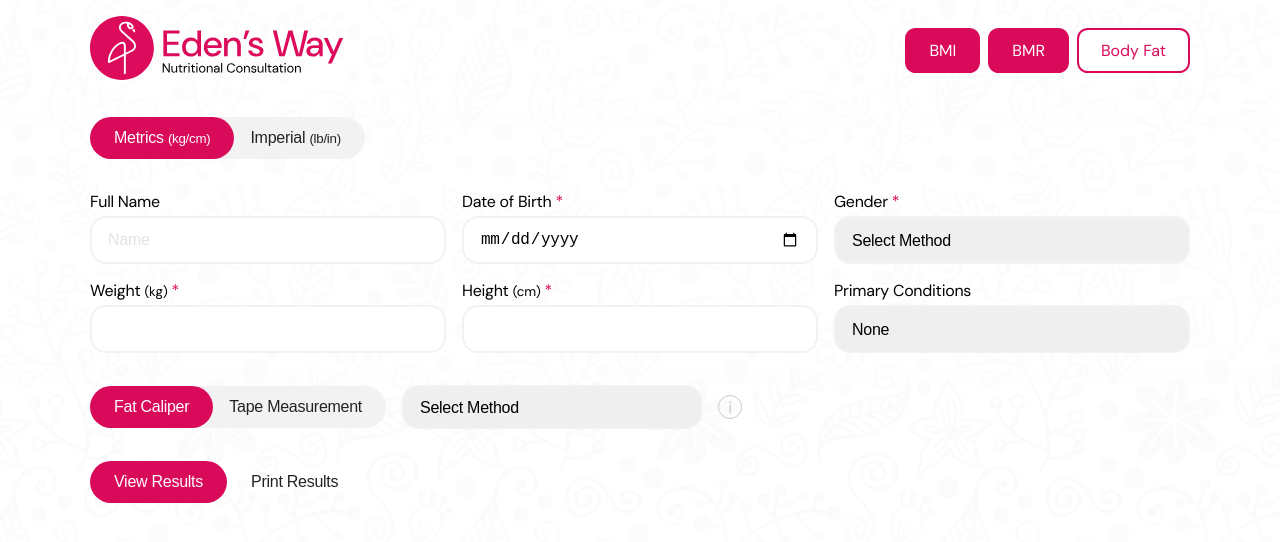
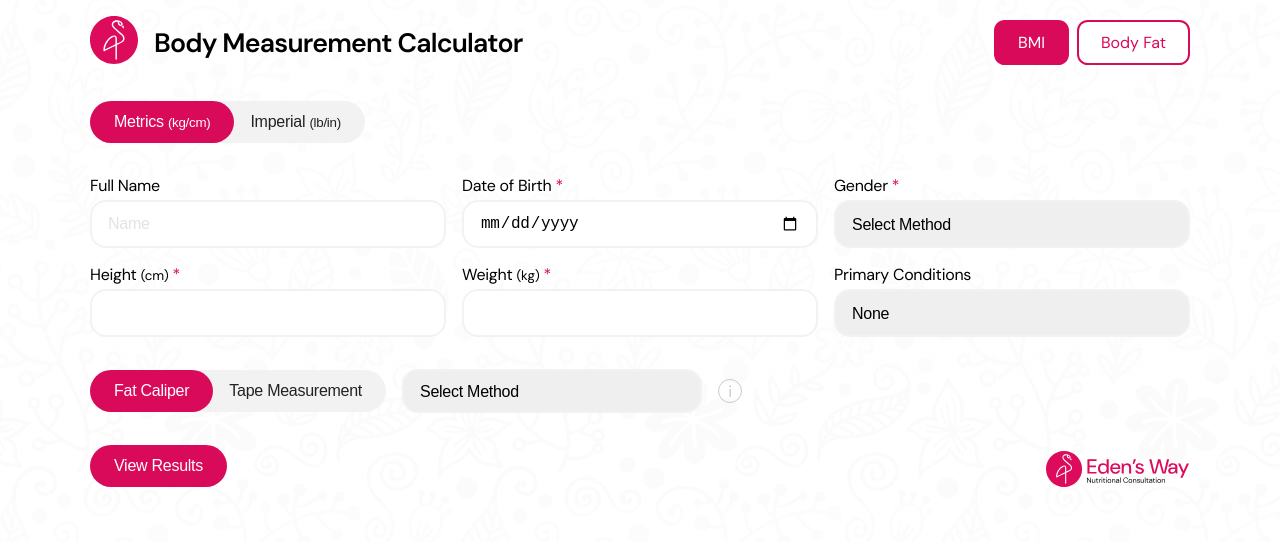
Before and after one commit to edensway/tools, a React (Vite) app: page /tools/body-fat in a window 1280 px wide. Shown: the top 542 px of the page. Built offline with nearby package versions, Linux system fonts and the light colour scheme.

Commit message:
visual changes

```diff
--- a/index.html
+++ b/index.html
@@ -5,8 +5,8 @@
   <meta charset="UTF-8" />
 
   <!-- ---------------------------- SEO ---------------------------- -->
-  <title>Eden's Way | Tools</title>
-  <meta name="title" content="Eden's Way | Tools">
+  <title>Eden's Way | Body Measurement Calculator</title>
+  <meta name="title" content="Eden's Way | Body Measurement Calculator">
   <meta name="description"
     content="Tools for measuring body fat, size, and overall body composition. Designed for fitness and health tracking.">
 
@@ -18,7 +18,7 @@
 
   <!-- ---------------------------- Open Graph ---------------------------- -->
   <meta property="og:type" content="website">
-  <meta property="og:title" content="Eden's Way | Tools">
+  <meta property="og:title" content="Eden's Way | Body Measurement Calculator">
   <meta property="og:description"
     content="Tools for measuring body fat, size, and overall body composition. Designed for fitness and health tracking.">
   <meta property="og:url" content="https://edensway.github.io/tools/">
@@ -26,7 +26,7 @@
 
   <!-- ---------------------------- Twitter Card ---------------------------- -->
   <meta name="twitter:card" content="summary_large_image">
-  <meta name="twitter:title" content="Eden's Way | Tools">
+  <meta name="twitter:title" content="Eden's Way | Body Measurement Calculator">
   <meta name="twitter:description"
     content="Tools for measuring body fat, size, and overall body composition. Designed for fitness and health tracking.">
   <meta name="twitter:image" content="https://edensway.github.io/tools/preview.png">
@@ -42,7 +42,7 @@
 
   <!-- iOS PWA settings -->
   <meta name="apple-mobile-web-app-capable" content="yes">
-  <meta name="apple-mobile-web-app-title" content="Eden's Way | Tools">
+  <meta name="apple-mobile-web-app-title" content="Eden's Way | Body Measurement Calculator">
   <meta name="apple-mobile-web-app-status-bar-style" content="default">
 
   <!-- Splash screens (optional; add more sizes later) -->
--- a/src/components/Navigation.jsx
+++ b/src/components/Navigation.jsx
@@ -1,13 +1,19 @@
 import { NavLink } from "react-router-dom";
-import Logo from "../assets/Logo.svg";
+import logo from "../assets/logo_sm.svg";
 
 export default function Navigation() {
     return (
         <nav className="navigation">
             <div className="nav-container container">
-                <a href="https://edensway.in/" target="_blank">
-                    <img src={Logo} className="logo-img" alt="Website Logo" />
-                </a>
+
+                <div className="logo-section">
+                    <a href="https://edensway.in/" target="_blank">
+                        <img src={logo} className="logo-img" alt="Website Logo" />
+                    </a>
+                    <h1 className="heading-1">Body Measurement Calculator</h1>
+                </div>
+
+
 
                 <div className="ctas">
                     <NavLink
@@ -15,11 +21,11 @@ export default function Navigation() {
                         className={({ isActive }) => (isActive ? "btn-active" : "button")}>
                         BMI
                     </NavLink>
-                    <NavLink
+                    {/* <NavLink
                         to="/bmr"
                         className={({ isActive }) => (isActive ? "btn-active" : "button")}>
                         BMR
-                    </NavLink>
+                    </NavLink> */}
                     <NavLink
                         to="/body-fat"
                         className={({ isActive }) => (isActive ? "btn-active" : "button")}>
--- a/src/main.jsx
+++ b/src/main.jsx
@@ -9,7 +9,7 @@ registerSW({
 });
 
 ReactDOM.createRoot(document.getElementById('root')).render(
-  <BrowserRouter basename="/tools">
+  <BrowserRouter basename="/tools/">
     <App />
   </BrowserRouter>
 )
--- a/src/pages/BMI.jsx
+++ b/src/pages/BMI.jsx
@@ -1,6 +1,7 @@
 import { useState, useMemo } from "react";
 import cdcLms from "../data/cdc_bmi_lms.json";
 
+import logo from "../assets/logo.svg";
 import who_logo from "../assets/bmi/WHO_logo.svg";
 import cdc_logo from "../assets/bmi/CDC_logo.svg";
 
@@ -35,7 +36,7 @@ export default function BMI() {
     // BASIC COMPUTED VALUES
     // ------------------------
     const isChild = useMemo(() => parseInt(age) < 18, [age]);
-    const ageMonths = useMemo(() => parseInt(age) * 12, [age]);
+    const ageMonths = useMemo(() => (parseInt(age) || 0) * 12, [age]);
 
     const weightInKg = useMemo(() => {
         if (!weight) return 0;
@@ -370,7 +371,7 @@ export default function BMI() {
                                     <p className="inputbox body">
                                         {idealBodyWeight.toFixed(2)} <small>kg</small>{" "}
                                         <span className="diff">
-                                            ({(idealBodyWeight - weightInKg).toFixed(2)} <small>kg</small>)
+                                            ({weightInKg - idealBodyWeight > 0 ? "+" : ""}{(weightInKg - idealBodyWeight).toFixed(2)} <small>kg</small>)
                                         </span>
                                     </p>
                                 </div>
@@ -401,8 +402,9 @@ export default function BMI() {
                     </div>
 
                     <div className="source-logo">
+                        <img src={cdc_logo} alt="CDC Logo" className="logo cdc-logo" />
                         <img src={who_logo} alt="WHO Logo" className="logo who-logo" />
-                        <img src={cdc_logo} alt="CDC Logo" className="logo cdc-logo" />
+                        <img src={logo} alt="Eden's Way Logo" className="logo ew-logo" />
                     </div>
                 </div>
 
--- a/src/pages/BodyFat.jsx
+++ b/src/pages/BodyFat.jsx
@@ -2,6 +2,8 @@ import { useState, useMemo, useEffect } from "react";
 
 import CaliperForm from "../components/Engine/CaliperEngine.jsx"
 import TapeForm from "../components/Engine/TapeEngine.jsx"
+
+import logo from "../assets/logo.svg";
 
 export default function BodyFat() {
 
@@ -138,6 +140,17 @@ export default function BodyFat() {
         setSubmit(true);
     };
 
+    const handleRestart = () => {
+        if (!window.confirm("Are you sure you want to restart?")) return;
+
+        setAge("");
+        setGender("");
+        setWeight("");
+        setHeight("");
+        setUnit("Metrics");
+        setSubmit(false);
+    };
+
 
     // ---------------- PRINT ----------------
     const handlePrint = () => {
@@ -243,18 +256,18 @@ export default function BodyFat() {
                         </select>
                     </div>
 
+                    <div className="details-container users_height">
+                        <label className="body">
+                            Height <small>({unit === "Metrics" ? "cm" : "inch"})</small> <span>*</span>
+                        </label>
+                        <input type="number" step="0.1" className="inputbox body" value={height} onChange={(e) => setHeight(e.target.value)} />
+                    </div>
+
                     <div className="details-container users_weight">
                         <label className="body">
                             Weight <small>({unit === "Metrics" ? "kg" : "lb"})</small> <span>*</span>
                         </label>
                         <input type="number" step="0.1" className="inputbox body" value={weight} onChange={(e) => setWeight(e.target.value)} />
-                    </div>
-
-                    <div className="details-container users_height">
-                        <label className="body">
-                            Height <small>({unit === "Metrics" ? "cm" : "inch"})</small> <span>*</span>
-                        </label>
-                        <input type="number" step="0.1" className="inputbox body" value={height} onChange={(e) => setHeight(e.target.value)} />
                     </div>
 
                     {/* Lifestyle Risks */}
@@ -342,24 +355,42 @@ export default function BodyFat() {
 
                             <div className="infobox">
                                 <p className="body">Ideal Body Weight</p>
-                                <p className="inputbox body">{idealBodyWeight ? idealBodyWeight.toFixed(2) : "-"} kg</p>
+                                <p className="inputbox body">
+                                    {idealBodyWeight.toFixed(2)} <small>kg</small>{" "}
+                                    <span className="diff">
+                                        ({weightInKg - idealBodyWeight > 0 ? "+" : ""}{(weightInKg - idealBodyWeight).toFixed(2)} <small>kg</small>)
+                                    </span>
+                                </p>
                             </div>
                         </div>
                     </div>
                 )}
 
-                {/* ---------------- CTA ---------------- */}
+                {/* BOTTOM BUTTONS */}
+                <div className="lower-section">
                     <div className="cta">
-                    {!submit && (
+                        {!submit ? (
                             <button className="result-btn pill-button body" onClick={handleSubmit}>
                                 View Results
                             </button>
-                    )}
+                        ) : (
+                            <>
+                                <button className="refresh-btn pill-button body" onClick={handleRestart}>
+                                    Restart
+                                </button>
 
                                 <button className="print-btn pill-button body" onClick={handlePrint}>
                                     Print Results
                                 </button>
+                            </>
+                        )}
                     </div>
+
+                    <div className="source-logo">
+                        <img src={logo} alt="Eden's Way Logo" className="logo ew-logo" />
+                    </div>
+                </div>
+
 
             </div>
         </div>
--- a/src/styles/App.css
+++ b/src/styles/App.css
@@ -31,8 +31,14 @@
   justify-content: space-between;
   align-items: center;
 }
-.navigation .nav-container .logo-img {
-  height: 64px;
+.navigation .nav-container .logo-section {
+  display: inherit;
+  justify-content: center;
+  align-items: center;
+  gap: 16px;
+}
+.navigation .nav-container .logo-section .logo-img {
+  height: 48px;
 }
 .navigation .nav-container .ctas {
   display: flex;
@@ -179,15 +185,16 @@
 .tool .tool-container .lower-section {
   display: flex;
   justify-content: space-between;
+  align-items: end;
 }
-.tool .tool-container .cta .print-btn {
+.tool .tool-container .lower-section .cta .print-btn {
   color: #222222;
   background-color: transparent;
 }
-.tool .tool-container .source-logo {
-  height: 42px;
+.tool .tool-container .lower-section .source-logo {
+  height: 36px;
 }
-.tool .tool-container .source-logo .logo {
+.tool .tool-container .lower-section .source-logo .logo {
   height: 100%;
   margin-left: 16px;
 }
--- a/src/styles/Components/_navigation.scss
+++ b/src/styles/Components/_navigation.scss
@@ -9,8 +9,15 @@
         justify-content: space-between;
         align-items: center;
 
-        .logo-img {
-            height: 64px;
+        .logo-section {
+            display: inherit;
+            justify-content: center;
+            align-items: center;
+            gap: 16px;
+
+            .logo-img {
+                height: 48px;
+            }
         }
 
         .ctas {
--- a/src/styles/Pages/_tools.scss
+++ b/src/styles/Pages/_tools.scss
@@ -194,7 +194,7 @@
         .lower-section {
             display: flex;
             justify-content: space-between;
-        }
+            align-items: end;
 
             .cta {
                 .print-btn {
@@ -204,7 +204,7 @@
             }
 
             .source-logo {
-            height: 42px;
+                height: 36px;
 
                 .logo {
                     height: 100%;
@@ -213,3 +213,4 @@
             }
         }
     }
+}
--- a/vite.config.js
+++ b/vite.config.js
@@ -9,8 +9,8 @@ export default defineConfig({
     VitePWA({
       registerType: "autoUpdate",
       manifest: {
-        name: "Eden's Way – Tools",
-        short_name: "tools",
+        name: "Eden's Way – Body Measurement Calculator",
+        short_name: "Measurement Tool",
         start_url: "/tools/",
         scope: "/tools/",
         display: "standalone",
```
Also changed, not shown: public/manifest.json, src/assets/logo_sm.svg (added). Lines whose indentation alone changed are shown as unchanged.
